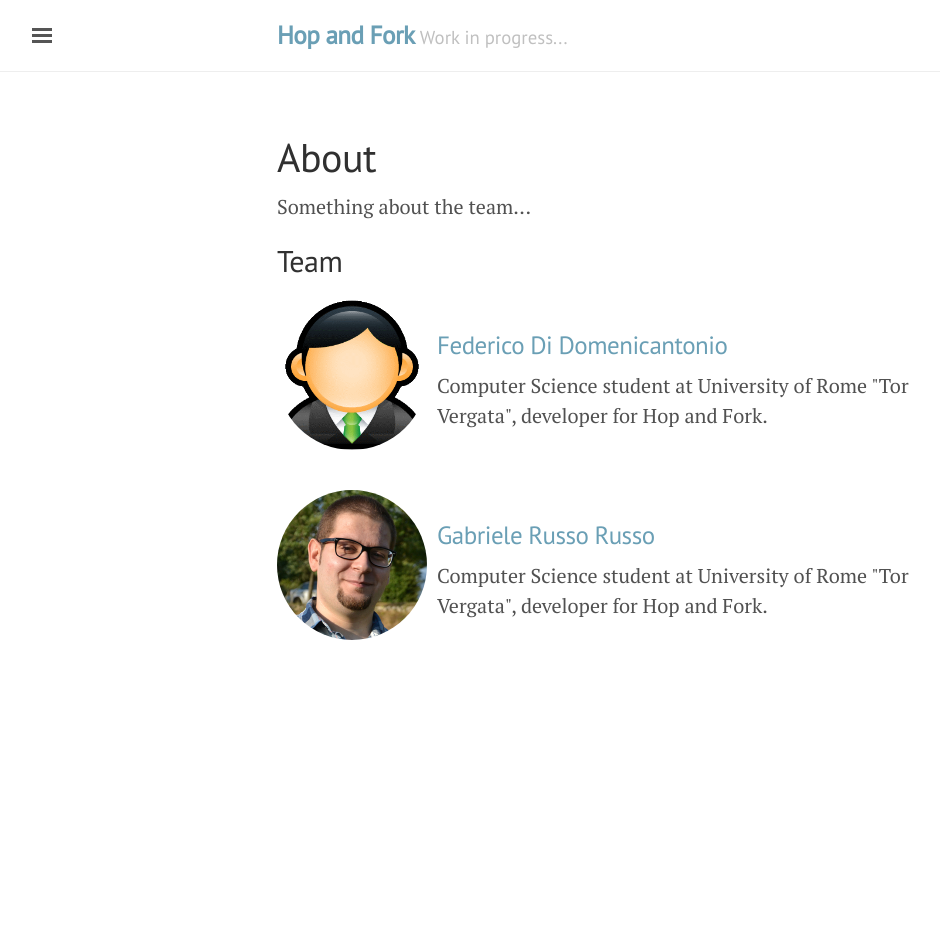
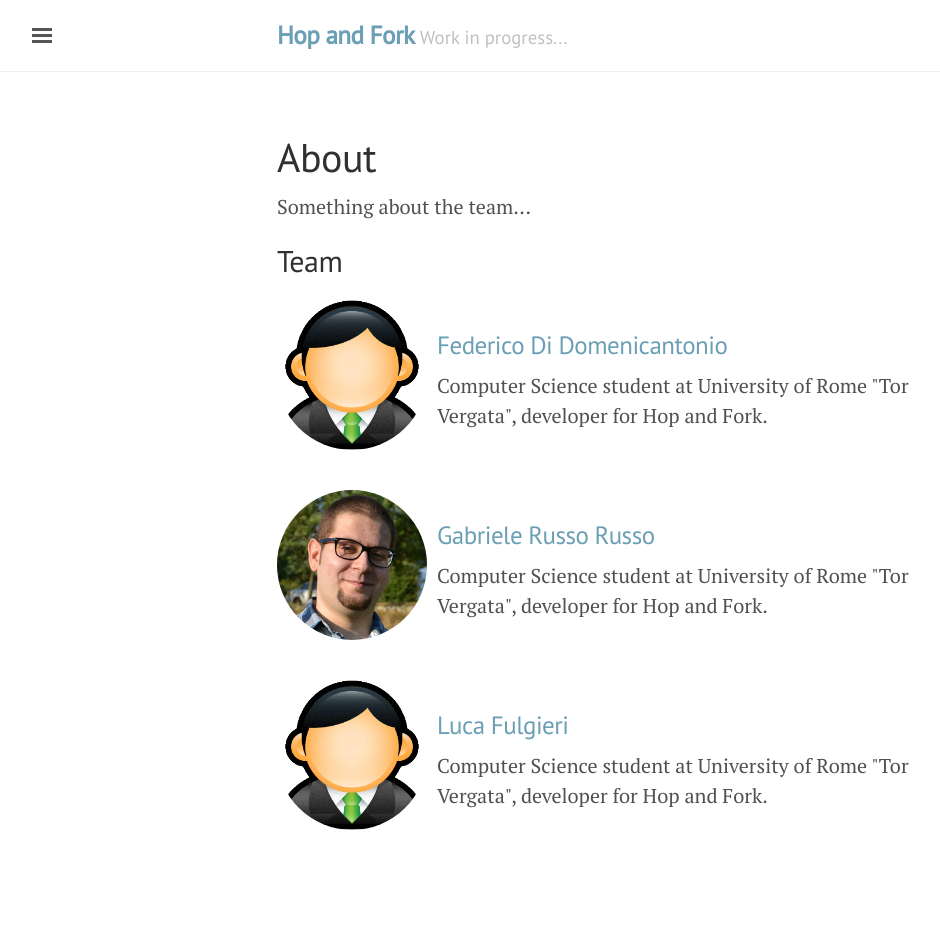
Before and after one commit to hopandfork/hopandfork.github.io, a Jekyll site: the page built from about.html, in a window 1280 px wide. Shown: the whole page, without its empty margins (3-943 px from the left). Built offline with Jekyll 4.4.1, drawn with Linux system fonts in a browser that asks for light colours; before the commit the page ends 900 px from its top, so only the background shows below that.

Commit message:
Added Luca as Author.

```diff
--- a/_data/authors.yml
+++ b/_data/authors.yml
@@ -14,3 +14,11 @@
     pic: '/public/images/gab.jpg'
     bio: 'Computer Science student at University of Rome "Tor Vergata", developer
                 for Hop and Fork.'
+
+
+luca_fulgieri:
+    name: "Luca Fulgieri"
+    web: https://github.com/LucaF89
+    pic: '/public/images/user.png'
+    bio: 'Computer Science student at University of Rome "Tor Vergata", developer
+                for Hop and Fork.'
```
